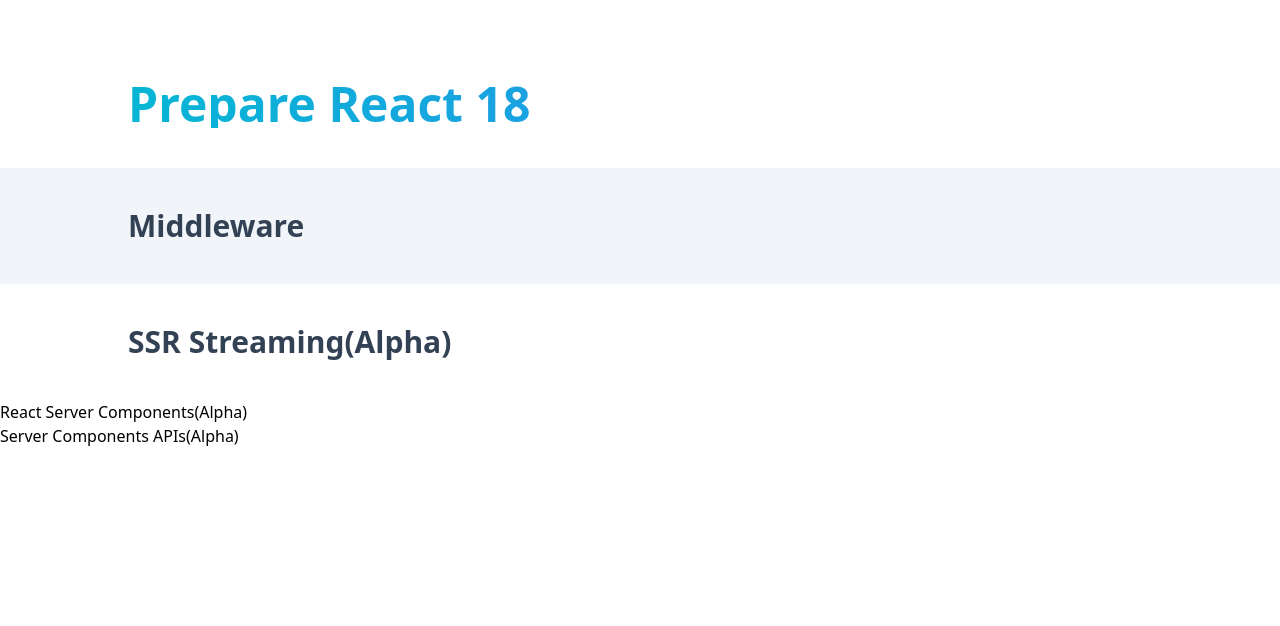
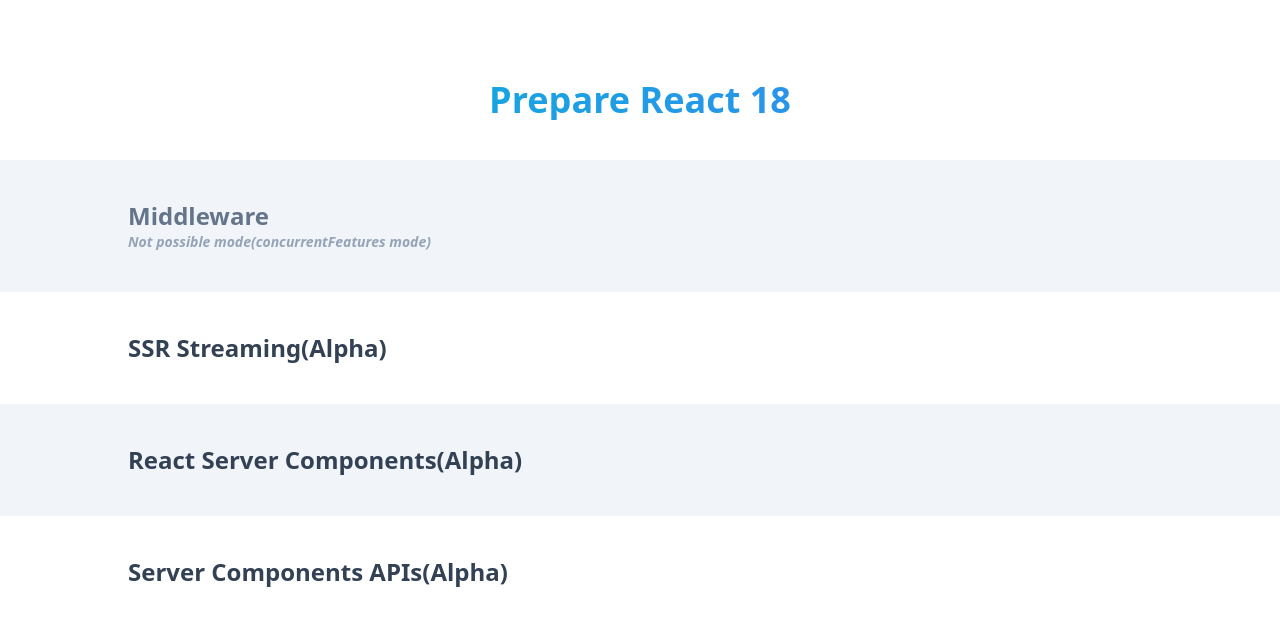
Before and after one commit to JHSeo-git/prepare-react18, a Next.js app: page / in a window 1280 px wide. Shown: the top 626 px of the page. Built offline with nearby package versions, Linux system fonts and the light colour scheme.

Commit message:
Add middleware page

```diff
--- a/package.json
+++ b/package.json
@@ -1,6 +1,7 @@
 {
   "name": "prepare-react18",
   "private": true,
+  "sideEffects": false,
   "scripts": {
     "dev": "next dev -p 3001",
     "build": "next build",
@@ -8,7 +9,6 @@
     "lint": "next lint"
   },
   "dependencies": {
-    "autoprefixer": "^10.4.2",
     "next": "^12.0.10",
     "react": "^18.0.0-rc.0",
     "react-dom": "^18.0.0-rc.0"
@@ -16,6 +16,7 @@
   "devDependencies": {
     "@types/node": "17.0.15",
     "@types/react": "17.0.39",
+    "autoprefixer": "^10.4.2",
     "eslint": "8.8.0",
     "eslint-config-next": "12.0.10",
     "tailwindcss": "^3.0.18",
--- a/src/pages/index.tsx
+++ b/src/pages/index.tsx
@@ -1,33 +1,69 @@
+import NextLink from 'next/link';
 import type { NextPage } from 'next';
+import config from '../../next.config';
 
 const Home: NextPage = () => {
+  const isPossibleMiddleware = !!!config.experimental?.concurrentFeatures;
+
   return (
     <div className="pt-10">
-      <section className="py-10">
+      <section className="p-10">
         <div className="max-w-5xl mx-auto my-0">
-          <h1 className="text-5xl font-bold bg-gradient-to-r from-cyan-500 to-blue-500 bg-clip-text text-transparent">
+          <h1 className="text-center text-4xl font-bold bg-gradient-to-r from-cyan-500 to-blue-500 bg-clip-text text-transparent">
             Prepare React 18
           </h1>
         </div>
       </section>
-      <section className="py-10 bg-slate-100">
+      <section className="p-10 bg-slate-100">
         <div className="max-w-5xl mx-auto my-0">
-          <h2 className="text-3xl font-bold text-slate-700">
-            <a href="/os" target="_blank" rel="noopener noreferrer">
-              Middleware
+          <h2 className="text-2xl font-bold text-slate-700 hover:text-slate-800 active:text-slate-900">
+            <NextLink href="/user-agent" passHref>
+              <a
+                className={
+                  isPossibleMiddleware
+                    ? 'pointer-events-auto'
+                    : 'pointer-events-none text-slate-500'
+                }
+              >
+                Middleware
+              </a>
+            </NextLink>
+            {!isPossibleMiddleware && (
+              <p className="text-sm text-slate-400">
+                <em>Not possible mode(concurrentFeatures mode)</em>
+              </p>
+            )}
+            {/* <a href="/user-agent" target="_blank" rel="noopener noreferrer"></a> */}
+          </h2>
+        </div>
+      </section>
+      <section className="p-10">
+        <div className="max-w-5xl mx-auto my-0">
+          <h2 className="text-2xl font-bold text-slate-700 hover:text-slate-800 active:text-slate-900">
+            <a href="/ssr" target="_blank" rel="noopener noreferrer">
+              SSR Streaming(Alpha)
             </a>
           </h2>
         </div>
       </section>
-      <section className="py-10">
+      <section className="p-10 bg-slate-100">
         <div className="max-w-5xl mx-auto my-0">
-          <h2 className="text-3xl font-bold text-slate-700">
-            SSR Streaming(Alpha)
+          <h2 className="text-2xl font-bold text-slate-700 hover:text-slate-800 active:text-slate-900">
+            <a href="/rsc" target="_blank" rel="noopener noreferrer">
+              React Server Components(Alpha)
+            </a>
           </h2>
         </div>
       </section>
-      <h2>React Server Components(Alpha)</h2>
-      <h2>Server Components APIs(Alpha)</h2>
+      <section className="p-10">
+        <div className="max-w-5xl mx-auto my-0">
+          <h2 className="text-2xl font-bold text-slate-700 hover:text-slate-800 active:text-slate-900">
+            <a href="/sca" target="_blank" rel="noopener noreferrer">
+              Server Components APIs(Alpha)
+            </a>
+          </h2>
+        </div>
+      </section>
     </div>
   );
 };
--- a/src/pages/os/[os].tsx
+++ /dev/null
@@ -1,12 +0,0 @@
-import { useRouter } from 'next/router';
-
-export type OSDetailProps = {};
-
-function OSDetail(props: OSDetailProps) {
-  const router = useRouter();
-  const os = router.query.os as string;
-
-  return <div>Os: {os}</div>;
-}
-
-export default OSDetail;
--- a/src/pages/os/index.tsx
+++ /dev/null
@@ -1,7 +0,0 @@
-export type OSPageProps = {};
-
-function OSPage(props: OSPageProps) {
-  return <div>OSPage</div>;
-}
-
-export default OSPage;
--- /dev/null
+++ b/src/pages/user-agent/_middleware.ts
@@ -0,0 +1,7 @@
+import { type NextRequest, NextResponse } from 'next/server';
+
+export default function middleware(req: NextRequest) {
+  const os = req.ua?.os.name ?? 'unknown';
+
+  return NextResponse.rewrite(`/user-agent?os=${os}`);
+}
--- /dev/null
+++ b/src/pages/user-agent/index.tsx
@@ -0,0 +1,16 @@
+import { useRouter } from 'next/router';
+
+export type UserAgentPageProps = {};
+
+function UserAgentPage(props: UserAgentPageProps) {
+  const { query } = useRouter();
+  const os = query.os;
+
+  if (os) {
+    return <div>OS: {typeof os === 'string' ? os : os.join(' ')}</div>;
+  }
+
+  return <div>OS in Headers. Check yourself.</div>;
+}
+
+export default UserAgentPage;
```
